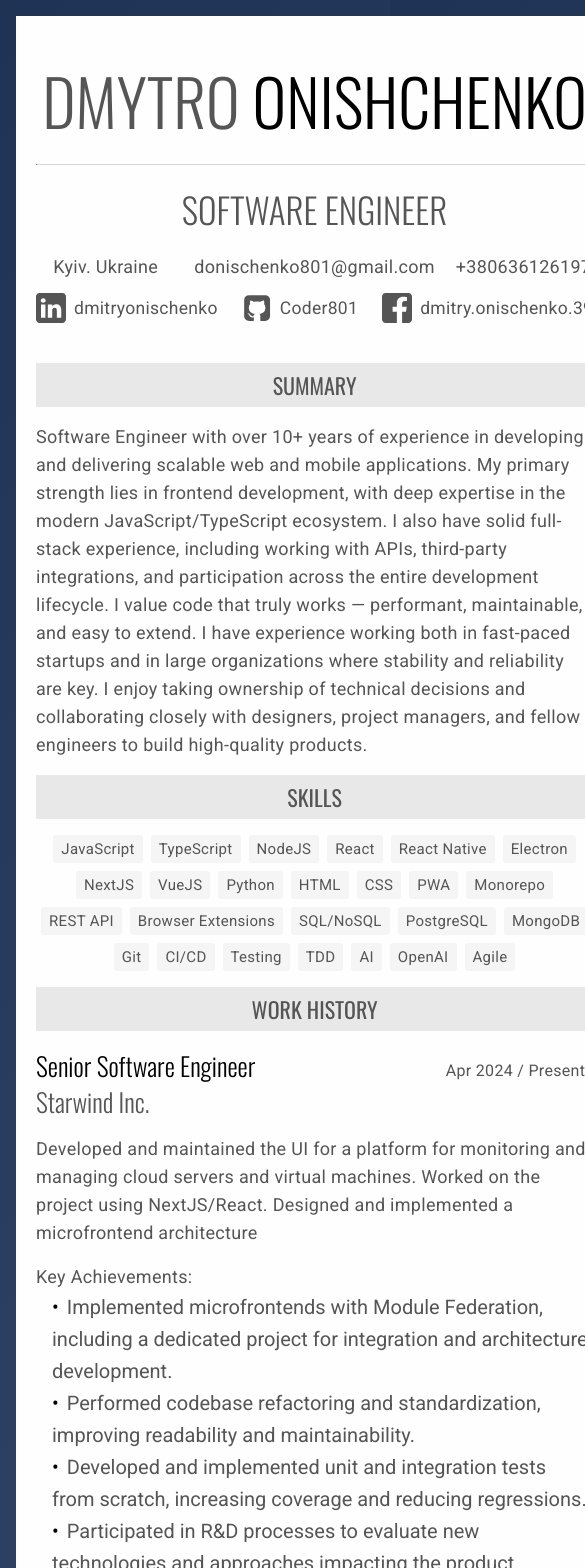
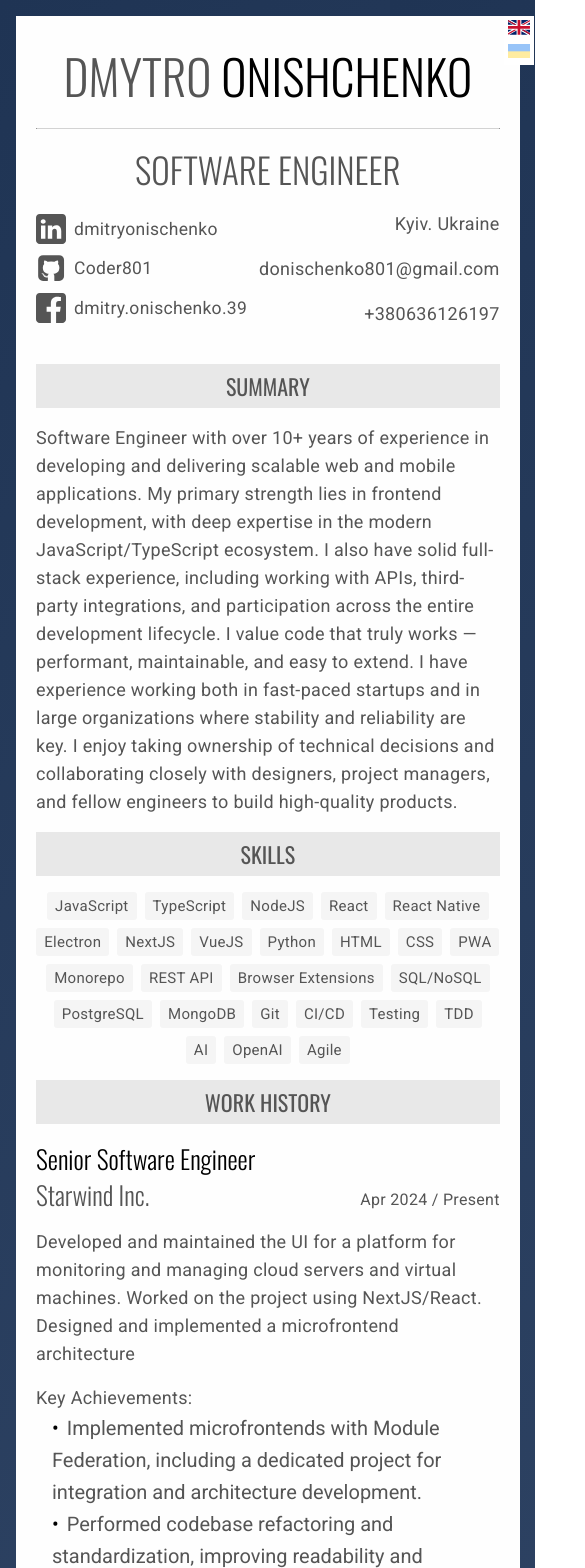
Before and after one commit to Coder801/dmytro-onishchenko-cv, a Next.js app: page /home/Home in a window 390 px wide. Shown: the top 1568 px of the page, 585 px wide, since content can reach past the window. Built offline with nearby package versions, Linux system fonts and the light colour scheme.

Commit message:
Fix mobile design

```diff
--- a/src/components/Timeline/Timeline.tsx
+++ b/src/components/Timeline/Timeline.tsx
@@ -35,7 +35,9 @@ export const Timeline: FC<TimelineProps> = ({
 
       <Typography className={styles.date} size="s">
         {formattedStartDate} / {formattedEndDate}
-        <span>{formattedPeriod && ` :: ${formattedPeriod}`}</span>
+        {formattedPeriod && (
+          <span className={styles.period}>{formattedPeriod}</span>
+        )}
       </Typography>
 
       <div className={styles.description}>{children}</div>
--- a/src/components/Timeline/styles.module.scss
+++ b/src/components/Timeline/styles.module.scss
@@ -55,14 +55,29 @@
     }
 
     & .date {
-      align-items: flex-start;
+      align-items: flex-end;
+      display: flex;
+      flex-direction: column;
       justify-content: flex-end;
       overflow-wrap: none;
       padding-top: var(--space-sm);
       white-space: nowrap;
 
-      & span {
+      @include respond-to(md) {
+        flex-direction: row;
+      }
+
+      & .period {
         color: var(--color-text-mark);
+
+        &::before {
+          content: " :: ";
+          display: none;
+
+          @include respond-to(md) {
+            display: inline;
+          }
+        }
       }
     }
 
--- a/src/templates/River/components/ProfileSection/ProfileSection.tsx
+++ b/src/templates/River/components/ProfileSection/ProfileSection.tsx
@@ -20,7 +20,7 @@ export const ProfileSection: FC<ProfileSectionProps> = ({
       <Typography className={styles.name} tag="h1" uppercase weight="lighter">
         {name.first} <strong>{name.last}</strong>
       </Typography>
-      <Divider />
+      <Divider className={styles.divider} />
       <Typography className={styles.position} weight="lighter" tag="h2">
         {position}
       </Typography>
--- a/src/templates/River/components/ProfileSection/styles.module.scss
+++ b/src/templates/River/components/ProfileSection/styles.module.scss
@@ -1,32 +1,69 @@
 @use "../../../../styles/mixins" as *;
 
-.name {
-  margin: var(--space-xl) 0;
+.section {
+  display: grid;
+  gap: var(--space-sm);
+  grid-template-areas:
+    "name name"
+    "divider divider"
+    "position position"
+    " socials contact";
+  margin-bottom: calc(var(--space-lg) * 2);
+
+  @include respond-to(md) {
+    gap: var(--space-lg);
+    grid-template-areas: "name" "divider" "position" "contact" "socials";
+  }
+
+  & .divider {
+    grid-area: divider;
+    margin: 0 0 var(--space-xs) 0;
+
+    @include respond-to(md) {
+      margin: var(--space-md) 0;
+    }
+  }
+
+  & .name {
+    font-size: 2.4rem;
+    grid-area: name;
     text-align: center;
 
     & strong {
       color: var(--color-text-mark);
       font-weight: inherit;
     }
+
+    @include respond-to(md) {
+      font-size: 3.2rem;
+    }
   }
 
-.position {
+  & .position {
     color: var(--color-text-secondary);
-  padding: var(--space-xl) 0;
+    grid-area: position;
+    margin-bottom: var(--space-sm);
     text-align: center;
     text-transform: uppercase;
   }
 
-.contact {
+  & .contact {
     display: grid;
+    gap: var(--space-xl);
+    grid-area: contact;
+    grid-template-columns: 1fr;
+
+    @include respond-to(md) {
       grid-template-columns: 1fr 2fr 1fr;
-  margin-bottom: var(--space-sm);
+    }
 
     & p {
       flex: 1;
+      line-height: unset;
+      margin: 0;
       overflow-wrap: normal;
       position: relative;
-    text-align: center;
+      text-align: right;
       white-space: nowrap;
 
       &::before,
@@ -36,16 +73,17 @@
 
       @include respond-to(md) {
         @include decorative-heading(30px);
+
+        text-align: center;
       }
     }
   }
 
-.socials {
-  display: flex;
-  flex-direction: row;
-  gap: var(--space-xl);
-  justify-content: center;
-  margin-bottom: calc(var(--space-lg) * 2);
+  & .socials {
+    display: grid;
+    gap: var(--space-xs);
+    grid-area: socials;
+    margin-bottom: 0;
 
     & .link {
       align-items: center;
@@ -58,4 +96,11 @@
         color: var(--color-primary);
       }
     }
+
+    @include respond-to(md) {
+      display: flex;
+      gap: var(--space-xl);
+      justify-content: center;
     }
+  }
+}
```
Lines whose indentation alone changed are shown as unchanged.
